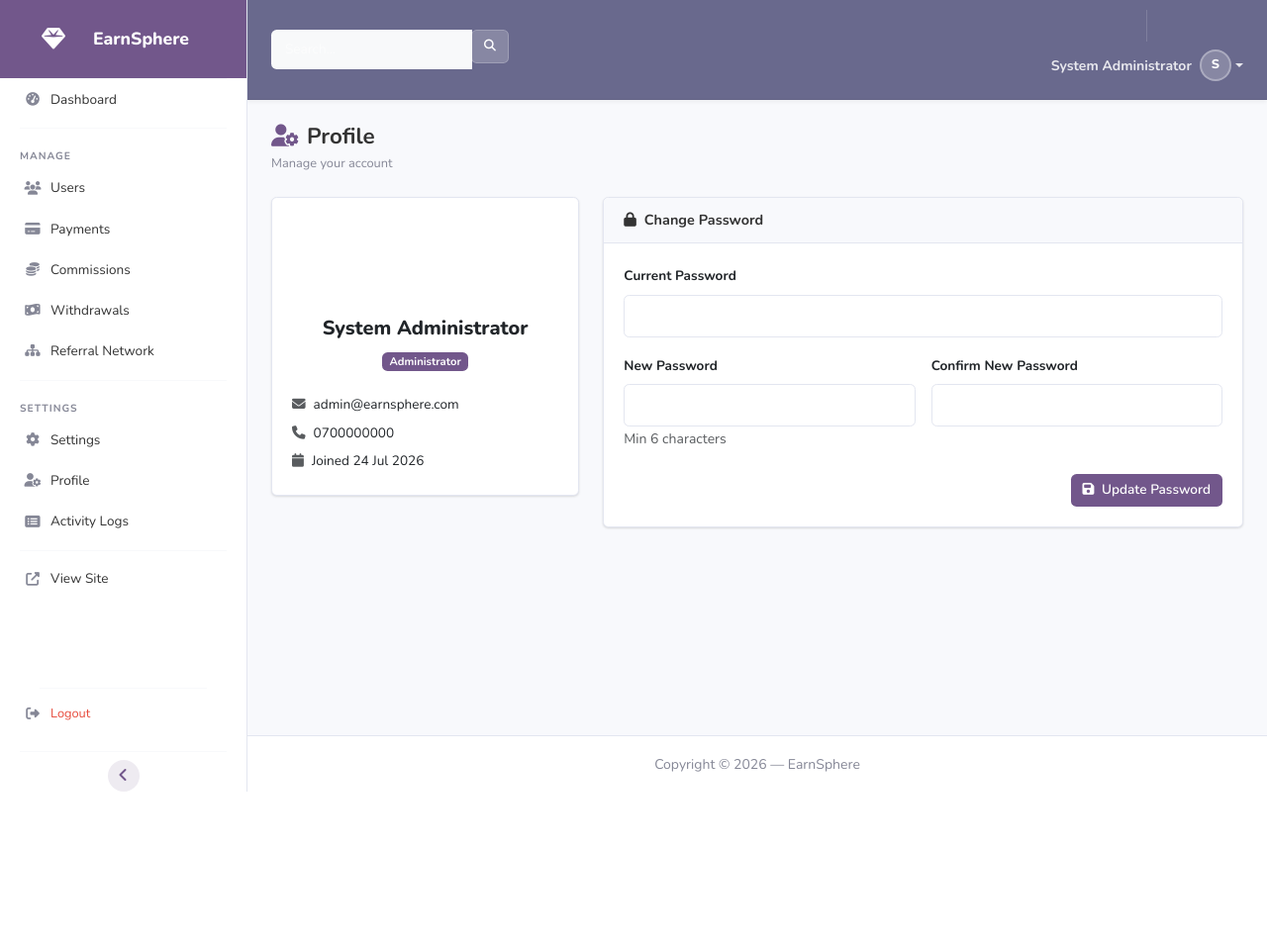
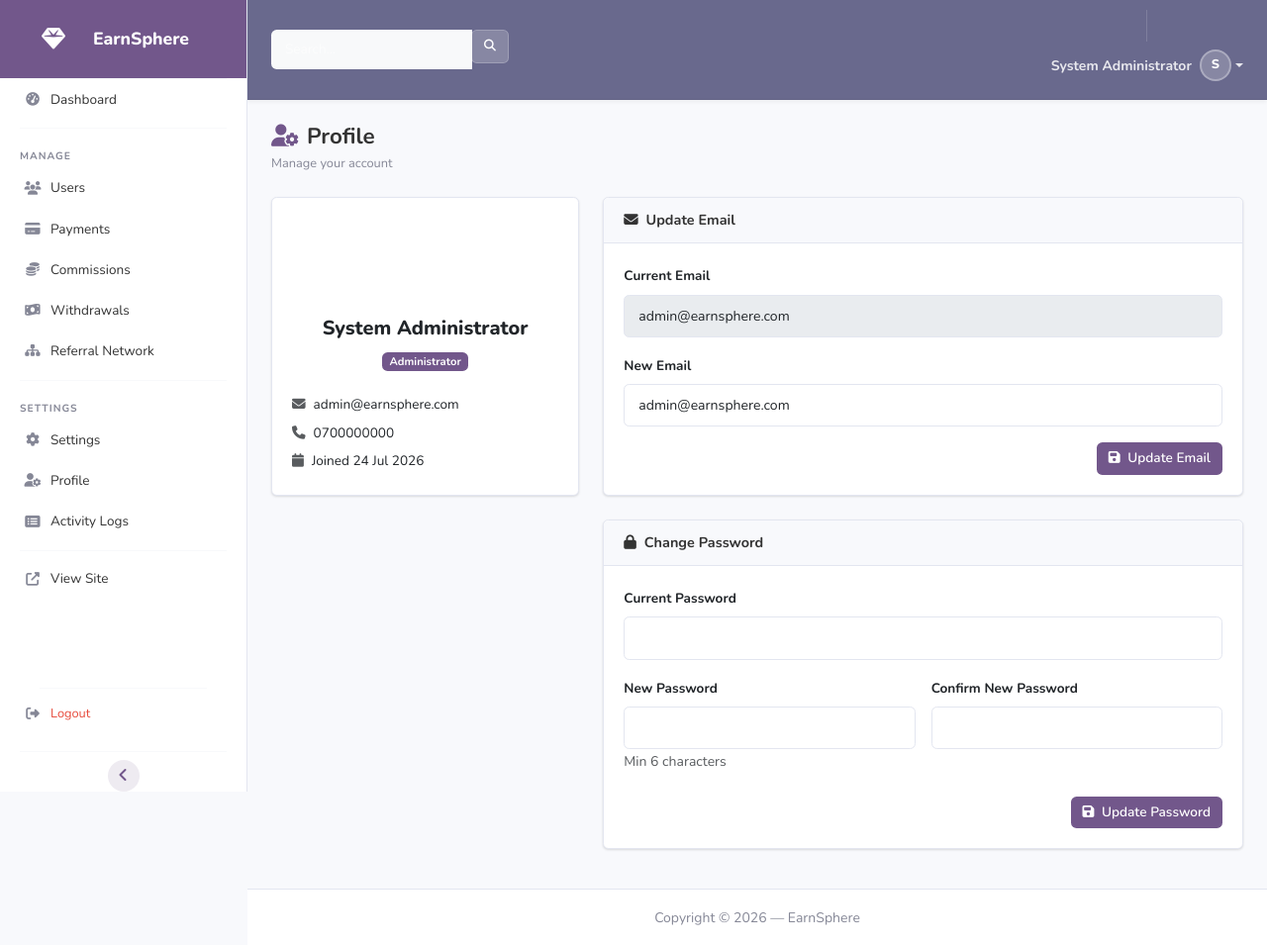
Before and after one commit to mtaitahd/earnsphere, a PHP site: page /earnsphere/admin/profile in a window 1280 px wide. Shown: the whole page at 99% size. Before the commit the page ends 800 px from the top, so only its background shows below. Run offline with PHP 8.4, Linux system fonts and the light colour scheme; a user stored in the database is signed in; data comes from the database, SQL or seed files in the repository; data that the repository does not hold is empty; some libraries are stand-ins or nearby versions.

Commit message:
feat: add admin email update in admin profile page
- Add Update Email form in admin profile with current email display
- Validates email format + checks for duplicates
- Logs email change to activity logs
- CSRF protected, separate form_type for email vs password

```diff
--- a/admin/profile.php
+++ b/admin/profile.php
@@ -22,7 +22,28 @@ $admin = Database::fetchOne(
     [$_SESSION['user_id']]
 );
 
-if ($_SERVER['REQUEST_METHOD'] === 'POST') {
+    if ($_SERVER['REQUEST_METHOD'] === 'POST' && ($_POST['form_type'] ?? '') === 'update_email') {
+        $newEmail = strtolower(trim($_POST['new_email'] ?? ''));
+        if (empty($newEmail)) {
+            $error = 'Email is required.';
+        } elseif (!filter_var($newEmail, FILTER_VALIDATE_EMAIL)) {
+            $error = 'Invalid email address.';
+        } elseif ($newEmail === ($admin['email'] ?? '')) {
+            $error = 'New email is the same as current email.';
+        } else {
+            $existing = Database::fetchOne("SELECT id FROM users WHERE email = ? AND id != ?", [$newEmail, $_SESSION['user_id']]);
+            if ($existing) {
+                $error = 'This email is already in use by another account.';
+            } else {
+                Database::update('users', ['email' => $newEmail], 'id = ?', [$_SESSION['user_id']]);
+                Auth::logActivity($_SESSION['user_id'], 'email_changed', 'Admin updated their email to ' . $newEmail);
+                $admin['email'] = $newEmail;
+                $success = 'Email updated successfully!';
+            }
+        }
+    }
+
+    if ($_SERVER['REQUEST_METHOD'] === 'POST' && ($_POST['form_type'] ?? '') === 'update_password') {
     if (!Auth::validateCSRF($_POST[CSRF_TOKEN_NAME] ?? '')) {
         $error = 'Security: Please try again.';
     } else {
@@ -97,6 +118,35 @@ include __DIR__ . '/admin_header.php';
 
     <!-- Change Password -->
     <div class="col-lg-8">
+        <!-- Update Email -->
+        <div class="card mb-4">
+            <div class="card-header">
+                <h6><i class="fas fa-envelope me-1"></i> Update Email</h6>
+            </div>
+            <div class="card-body">
+                <form method="POST">
+                    <input type="hidden" name="<?= CSRF_TOKEN_NAME ?>" value="<?= $csrf ?>">
+                    <input type="hidden" name="form_type" value="update_email">
+
+                    <div class="mb-3">
+                        <label class="form-label" style="font-weight:700;font-size:0.85rem;">Current Email</label>
+                        <input type="text" class="form-control" value="<?= sanitize($admin['email'] ?: 'Not set') ?>" disabled>
+                    </div>
+
+                    <div class="mb-3">
+                        <label class="form-label" style="font-weight:700;font-size:0.85rem;">New Email</label>
+                        <input type="email" class="form-control" name="new_email" required placeholder="admin@example.com" value="<?= sanitize($admin['email'] ?? '') ?>">
+                    </div>
+
+                    <div class="text-end">
+                        <button type="submit" class="btn btn-primary">
+                            <i class="fas fa-save me-1"></i> Update Email
+                        </button>
+                    </div>
+                </form>
+            </div>
+        </div>
+
         <div class="card">
             <div class="card-header">
                 <h6><i class="fas fa-lock me-1"></i> Change Password</h6>
@@ -104,6 +154,7 @@ include __DIR__ . '/admin_header.php';
             <div class="card-body">
                 <form method="POST">
                     <input type="hidden" name="<?= CSRF_TOKEN_NAME ?>" value="<?= $csrf ?>">
+                    <input type="hidden" name="form_type" value="update_password">
 
                     <div class="mb-3">
                         <label class="form-label" style="font-weight:700;font-size:0.85rem;">Current Password</label>
```
